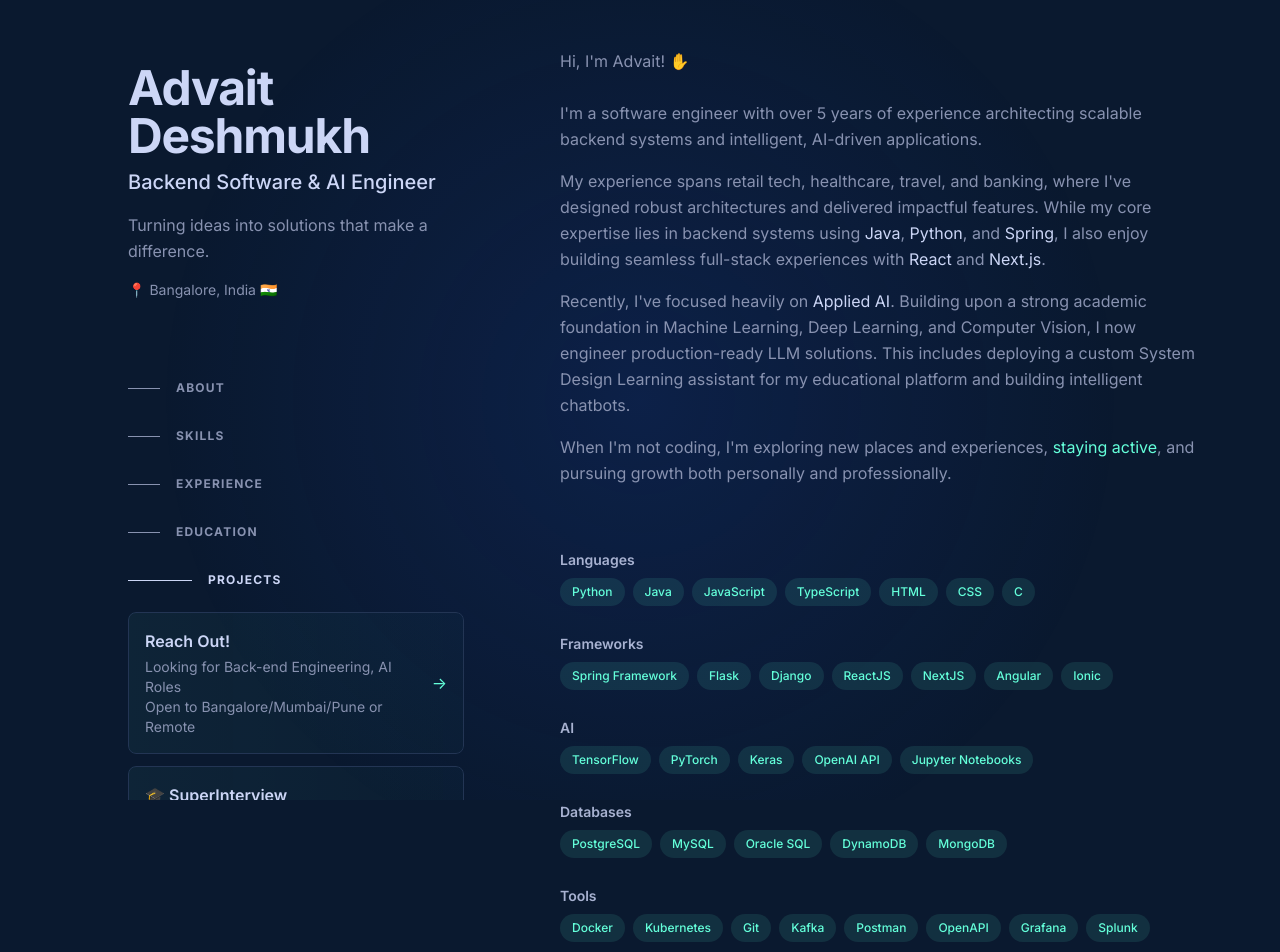
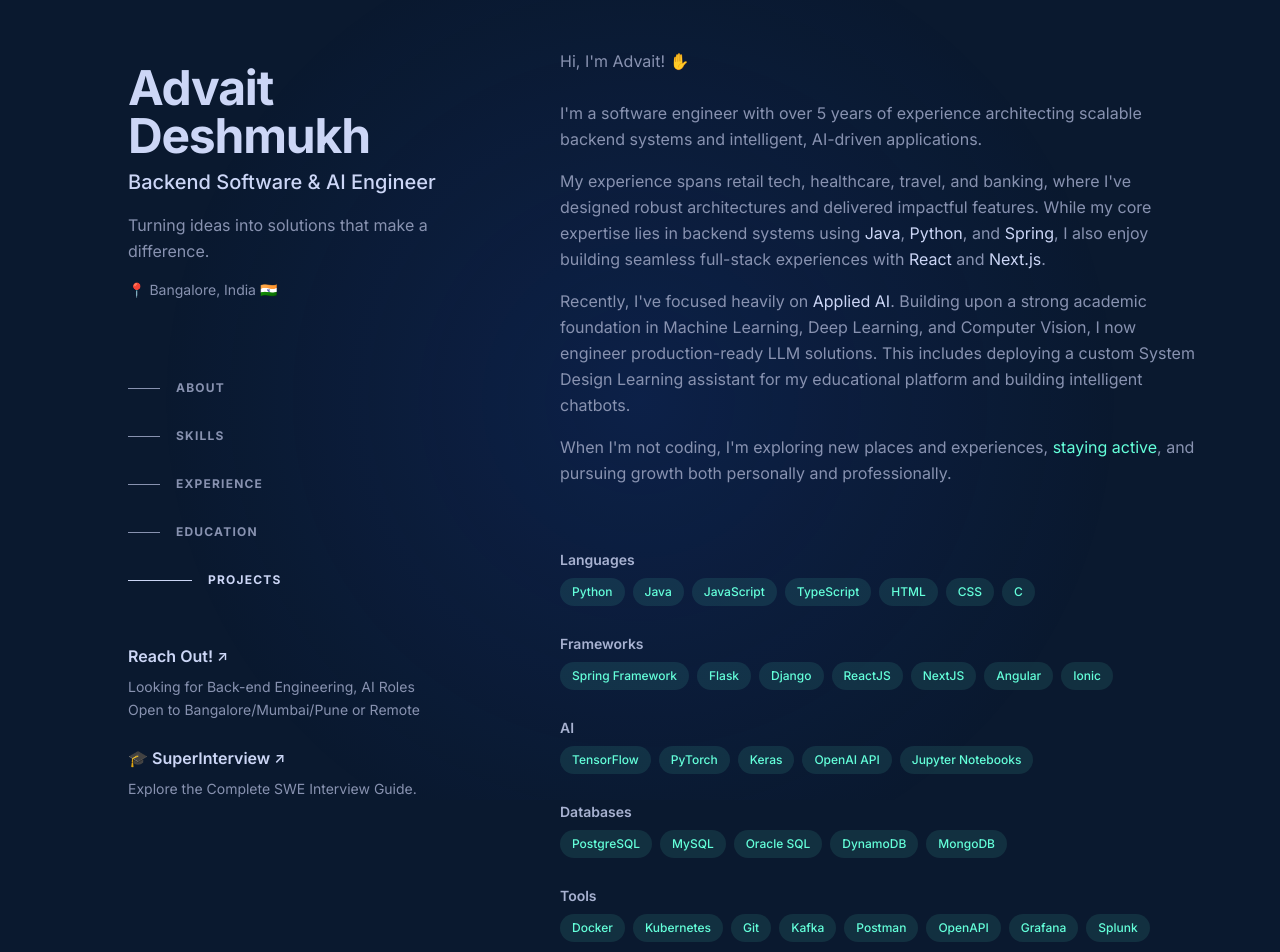
Before and after one commit to advait-d/portfolio, a Next.js app: page / in a window 1280 px wide. Shown: the top 952 px of the page. Built offline with nearby package versions, Linux system fonts and the light colour scheme.

Commit message:
refactor: simplify PromoCards layout and update UI styles for links

```diff
--- a/src/components/PromoCards.tsx
+++ b/src/components/PromoCards.tsx
@@ -2,50 +2,33 @@ import React from "react";
 
 const PromoCards: React.FC = () => {
   return (
-    <div className="flex flex-col gap-3 mt-4">
+    <div className="flex flex-col gap-6 mt-12 w-full">
       <a
         href="mailto:advait.deshmukh3@gmail.com"
-        className="relative block cursor-pointer group"
+        className="group block"
       >
-        <div className="relative rounded-lg overflow-hidden transition-all duration-300">
-          <div className="absolute inset-0 bg-gradient-to-r from-[#64ffda]/5 to-[#64ffda]/[0.02]"></div>
-          <div className="relative p-4 border border-[#233554] group-hover:border-[#64ffda]/30 transition-colors duration-300 rounded-lg">
-            <div className="flex justify-between items-center">
-              <div>
-                <p className="text-[#ccd6f6] font-semibold">
+        <h3 className="text-base font-semibold text-[#ccd6f6] group-hover:text-[#64ffda] transition-colors duration-300 flex items-center gap-1 mb-2">
           Reach Out!
-                </p>
-                <p className="text-[#8892b0] text-sm mt-1">
+          <span className="inline-block transition-transform duration-300 text-sm group-hover:translate-x-1 group-hover:-translate-y-1">↗</span>
+        </h3>
+        <p className="text-[#8892b0] text-sm leading-relaxed">
           Looking for Back-end Engineering, AI Roles <br /> Open to Bangalore/Mumbai/Pune or Remote
         </p>
-              </div>
-              <span className="text-[#64ffda] group-hover:translate-x-1 transition-transform duration-300">→</span>
-            </div>
-          </div>
-        </div>
       </a>
+
       <a
-        href="https://v0-system-design-mastery.vercel.app/"
+        href="https://system-design-mastery.vercel.app/"
         target="_blank"
         rel="noopener noreferrer"
-        className="relative block cursor-pointer group"
+        className="group block"
       >
-        <div className="relative rounded-lg overflow-hidden transition-all duration-300">
-          <div className="absolute inset-0 bg-gradient-to-r from-[#64ffda]/5 to-[#64ffda]/[0.02]"></div>
-          <div className="relative p-4 border border-[#233554] group-hover:border-[#64ffda]/30 transition-colors duration-300 rounded-lg">
-            <div className="flex justify-between items-center">
-              <div>
-                <p className="text-[#ccd6f6] font-semibold">
+        <h3 className="text-base font-semibold text-[#ccd6f6] group-hover:text-[#64ffda] transition-colors duration-300 flex items-center gap-1 mb-2">
           🎓 SuperInterview
-                </p>
-                <p className="text-[#8892b0] text-sm mt-1">
+          <span className="inline-block transition-transform duration-300 text-sm group-hover:translate-x-1 group-hover:-translate-y-1">↗</span>
+        </h3>
+        <p className="text-[#8892b0] text-sm leading-relaxed">
           Explore the Complete SWE Interview Guide.
         </p>
-              </div>
-              <span className="text-[#64ffda] group-hover:translate-x-1 transition-transform duration-300">→</span>
-            </div>
-          </div>
-        </div>
       </a>
     </div>
   );
```
Lines whose indentation alone changed are shown as unchanged.
